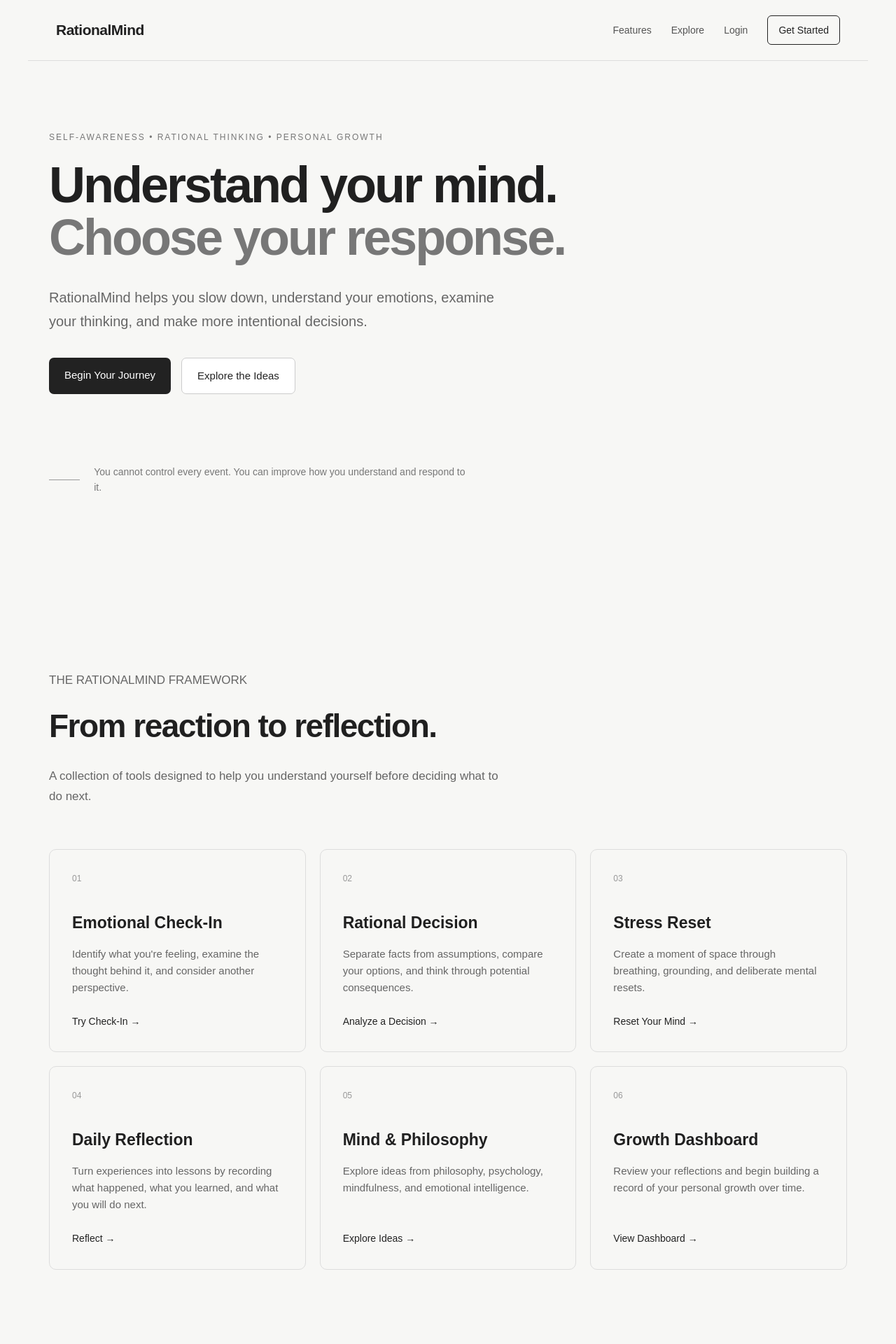
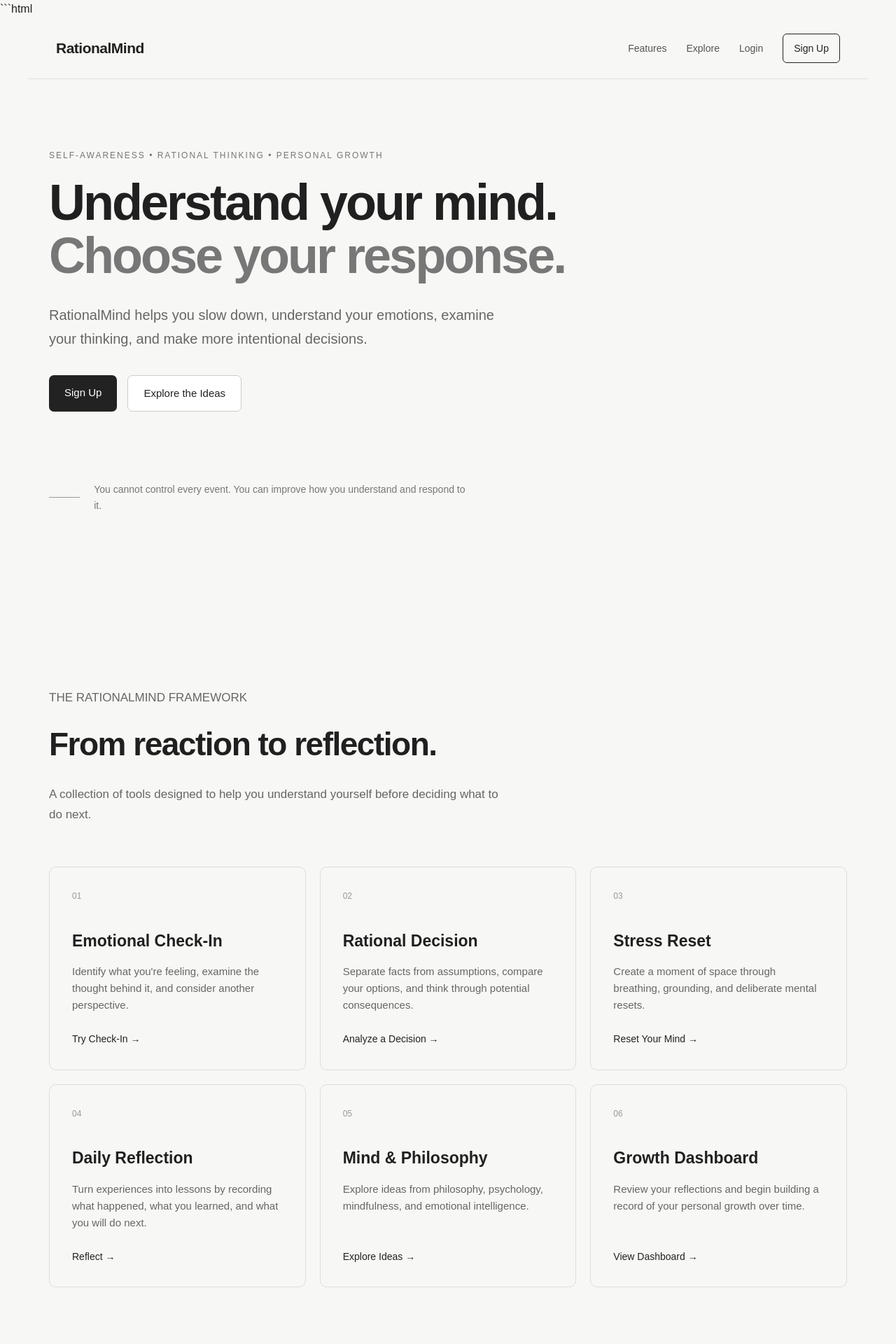
Before and after one commit to Kwakita123/RationalMind, a Flask app: page / in a window 1280 px wide. Shown: the top 1920 px of the page at 70% size. Run offline with Flask 3, Linux system fonts and the light colour scheme.

Commit message:
Update index.html

````diff
--- a/templates/index.html
+++ b/templates/index.html
@@ -1,3 +1,4 @@
+```html
 <!DOCTYPE html>
 <html lang="en">
 
@@ -44,7 +45,7 @@
 
         <a href="/signup"
            class="nav-signup">
-            Get Started
+            Sign Up
         </a>
 
     </div>
@@ -85,7 +86,7 @@
             <a href="/signup"
                class="primary-button">
 
-                Begin Your Journey
+                Sign Up
 
             </a>
 
@@ -384,3 +385,4 @@
 </body>
 
 </html>
+```
````
